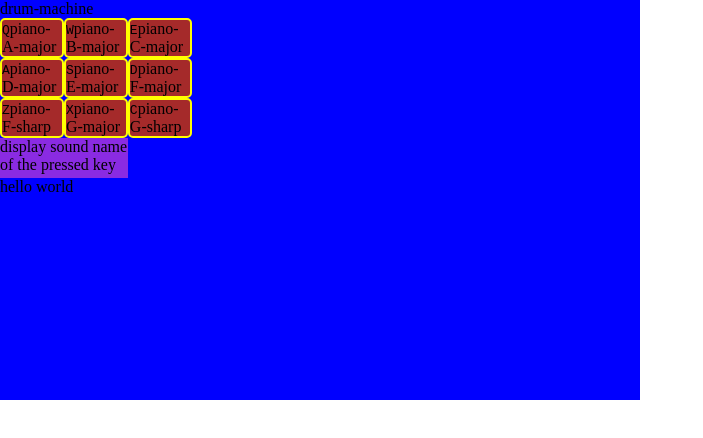
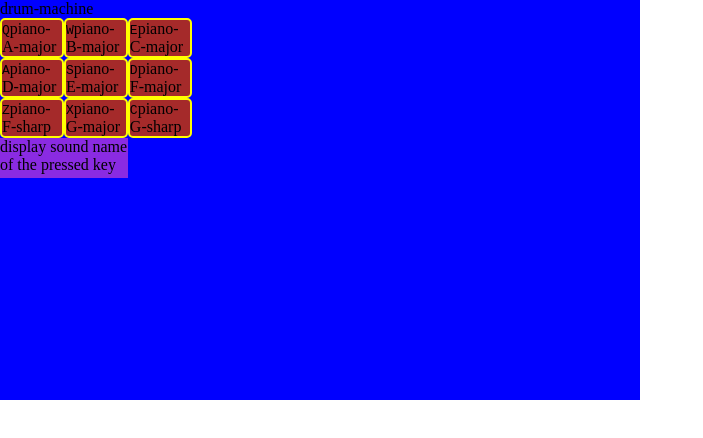
Before and after one commit to katerina-shche/drum-machine, a React (Create React App) app: page / in a window 1280 px wide. Shown: the top 438 px of the page, without its empty margins (0-703 px from the left). Built offline with nearby package versions, Linux system fonts and the light colour scheme.

Commit message:
hello world

```diff
--- a/src/App.js
+++ b/src/App.js
@@ -71,7 +71,7 @@ function App() {
       <div className='display'>
         display sound name of the pressed key
       </div>
-      hello world
+
     </div>
   );
 }
```
